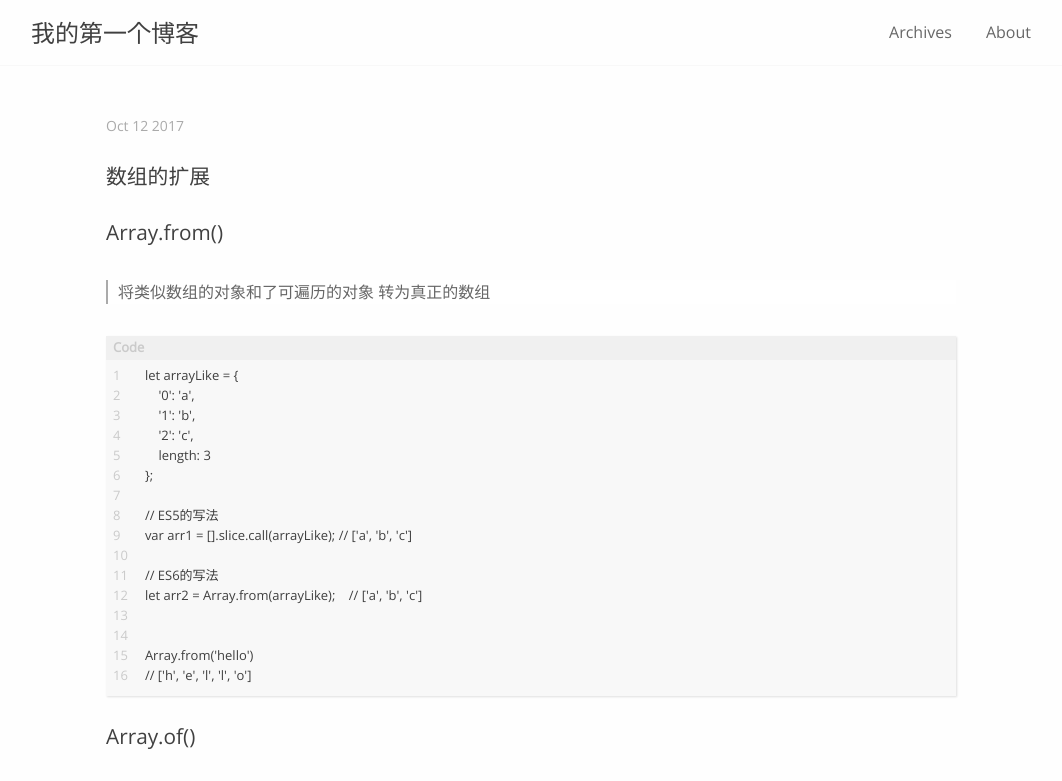
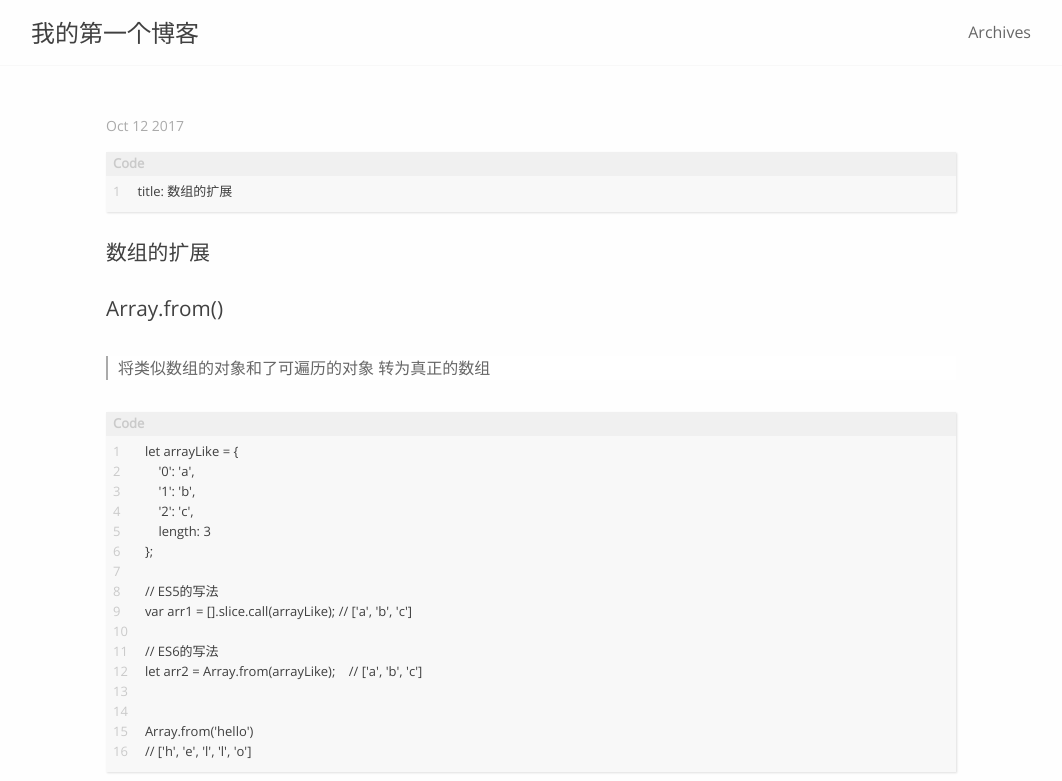
Before and after one commit to dl7534/-, a plain HTML site: page 2017/10/12/数组的扩展/index.html in a window 1280 px wide. Shown: the top 781 px of the page, without its empty margins (109-1171 px from the left). Drawn offline with nearby package versions, Linux system fonts and the light colour scheme; a web font is replaced by a local one.

Commit message:
Site updated: 2017-10-12 09:20:03

```diff
--- a/2017/10/12/数组的扩展/index.html
+++ b/2017/10/12/数组的扩展/index.html
@@ -31,16 +31,16 @@
 <link rel="canonical" href="http://yoursite.com/2017/10/12/数组的扩展/"/>
 
 
-<meta name="description" content="数组的扩展Array.from() 将类似数组的对象和了可遍历的对象 转为真正的数组  12345678910111213141516let arrayLike = &amp;#123;    &amp;apos;0&amp;apos;: &amp;apos;a&amp;apos;,    &amp;apos;1&amp;apos;: &amp;apos;b&amp;apos;,    &amp;apos;2&amp;apos;: &amp;apos;c&amp;apos;,    length:">
+<meta name="description" content="1title: 数组的扩展 数组的扩展Array.from() 将类似数组的对象和了可遍历的对象 转为真正的数组  12345678910111213141516let arrayLike = &amp;#123;    &amp;apos;0&amp;apos;: &amp;apos;a&amp;apos;,    &amp;apos;1&amp;apos;: &amp;apos;b&amp;apos;,    &amp;apos;2&amp;apos;: &amp;apos;c&amp;apos">
 <meta property="og:type" content="article">
 <meta property="og:title" content="我的第一个博客">
 <meta property="og:url" content="http://yoursite.com/2017/10/12/数组的扩展/index.html">
 <meta property="og:site_name" content="我的第一个博客">
-<meta property="og:description" content="数组的扩展Array.from() 将类似数组的对象和了可遍历的对象 转为真正的数组  12345678910111213141516let arrayLike = &amp;#123;    &amp;apos;0&amp;apos;: &amp;apos;a&amp;apos;,    &amp;apos;1&amp;apos;: &amp;apos;b&amp;apos;,    &amp;apos;2&amp;apos;: &amp;apos;c&amp;apos;,    length:">
-<meta property="og:updated_time" content="2017-06-23T07:28:00.275Z">
+<meta property="og:description" content="1title: 数组的扩展 数组的扩展Array.from() 将类似数组的对象和了可遍历的对象 转为真正的数组  12345678910111213141516let arrayLike = &amp;#123;    &amp;apos;0&amp;apos;: &amp;apos;a&amp;apos;,    &amp;apos;1&amp;apos;: &amp;apos;b&amp;apos;,    &amp;apos;2&amp;apos;: &amp;apos;c&amp;apos">
+<meta property="og:updated_time" content="2017-10-12T01:19:53.744Z">
 <meta name="twitter:card" content="summary">
 <meta name="twitter:title" content="我的第一个博客">
-<meta name="twitter:description" content="数组的扩展Array.from() 将类似数组的对象和了可遍历的对象 转为真正的数组  12345678910111213141516let arrayLike = &amp;#123;    &amp;apos;0&amp;apos;: &amp;apos;a&amp;apos;,    &amp;apos;1&amp;apos;: &amp;apos;b&amp;apos;,    &amp;apos;2&amp;apos;: &amp;apos;c&amp;apos;,    length:">
+<meta name="twitter:description" content="1title: 数组的扩展 数组的扩展Array.from() 将类似数组的对象和了可遍历的对象 转为真正的数组  12345678910111213141516let arrayLike = &amp;#123;    &amp;apos;0&amp;apos;: &amp;apos;a&amp;apos;,    &amp;apos;1&amp;apos;: &amp;apos;b&amp;apos;,    &amp;apos;2&amp;apos;: &amp;apos;c&amp;apos">
 
 
 <link rel="stylesheet" type="text/css" href="/css/style.css?v=1.1" />
@@ -88,15 +88,6 @@
                         </a>
                     </li>
 
-                    <li class="menu-item">
-                        <a href="/about">
-
-
-                                About
-
-                        </a>
-                    </li>
-
             </ul>
 
   </nav>
@@ -124,7 +115,8 @@
 
 
             <div class="post-content">
-            <h2 id="数组的扩展"><a href="#数组的扩展" class="headerlink" title="数组的扩展"></a>数组的扩展</h2><h4 id="Array-from"><a href="#Array-from" class="headerlink" title="Array.from()"></a>Array.from()</h4><blockquote>
+            <figure class="highlight plain"><table><tr><td class="gutter"><pre><div class="line">1</div></pre></td><td class="code"><pre><div class="line">title: 数组的扩展</div></pre></td></tr></table></figure>
+<h2 id="数组的扩展"><a href="#数组的扩展" class="headerlink" title="数组的扩展"></a>数组的扩展</h2><h4 id="Array-from"><a href="#Array-from" class="headerlink" title="Array.from()"></a>Array.from()</h4><blockquote>
 <p>将类似数组的对象和了可遍历的对象 转为真正的数组</p>
 </blockquote>
 <figure class="highlight plain"><table><tr><td class="gutter"><pre><div class="line">1</div><div class="line">2</div><div class="line">3</div><div class="line">4</div><div class="line">5</div><div class="line">6</div><div class="line">7</div><div class="line">8</div><div class="line">9</div><div class="line">10</div><div class="line">11</div><div class="line">12</div><div class="line">13</div><div class="line">14</div><div class="line">15</div><div class="line">16</div></pre></td><td class="code"><pre><div class="line">let arrayLike = &#123;</div><div class="line">    &apos;0&apos;: &apos;a&apos;,</div><div class="line">    &apos;1&apos;: &apos;b&apos;,</div><div class="line">    &apos;2&apos;: &apos;c&apos;,</div><div class="line">    length: 3</div><div class="line">&#125;;</div><div class="line"></div><div class="line">// ES5的写法</div><div class="line">var arr1 = [].slice.call(arrayLike); // [&apos;a&apos;, &apos;b&apos;, &apos;c&apos;]</div><div class="line"></div><div class="line">// ES6的写法</div><div class="line">let arr2 = Array.from(arrayLike);    // [&apos;a&apos;, &apos;b&apos;, &apos;c&apos;]</div><div class="line"></div><div class="line"></div><div class="line">Array.from(&apos;hello&apos;)</div><div class="line">// [&apos;h&apos;, &apos;e&apos;, &apos;l&apos;, &apos;l&apos;, &apos;o&apos;]</div></pre></td></tr></table></figure>
```
Also changed, not shown: 2017/10/11/first_bolg/index.html (+0 -9 lines), 2017/10/11/hello-world/index.html (+0 -9 lines), archives/2017/10/index.html (+0 -9 lines), archives/2017/index.html (+0 -9 lines), archives/index.html (+0 -9 lines), index.html (+0 -14 lines).
